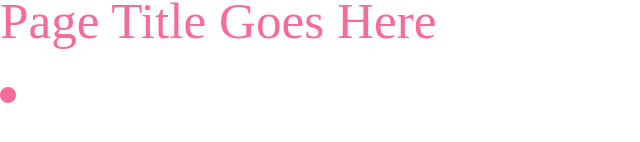
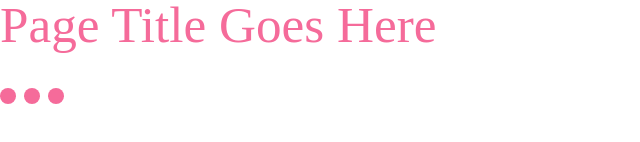
Before and after one commit to fabiolapoblete/ticket-service-examination, a React (Vite) app: page / in a window 1280 px wide. Shown: the part 412-554 px from the top of the page, without its empty margins (0-640 px from the left). Built offline with nearby package versions, Linux system fonts and the light colour scheme; a web font is replaced by a local one.

Commit message:
FooterNav component set

```diff
--- a/src/App.jsx
+++ b/src/App.jsx
@@ -1,3 +1,4 @@
+import FooterNav from "./Components/FooterNav";
 import NavButton from "./Components/NavButton";
 import PageTitle from "./Components/PageTitle";
 import "./Styles/App.css";
@@ -7,7 +8,7 @@ function App() {
         <div className="App">
             <h1>Hej</h1>
             <PageTitle />
-            <NavButton />
+            <FooterNav />
         </div>
     );
 }
--- /dev/null
+++ b/src/Components/FooterNav.jsx
@@ -0,0 +1,14 @@
+import NavButton from "./NavButton";
+import "../Styles/FooterNav.css";
+
+function FooterNav() {
+    return (
+        <section className="footerNav__container">
+            <NavButton />
+            <NavButton />
+            <NavButton />
+        </section>
+    );
+}
+
+export default FooterNav;
--- a/src/Components/NavButton.jsx
+++ b/src/Components/NavButton.jsx
@@ -1,5 +1,3 @@
-import "../Styles/NavButton.css";
-
 function NavButton() {
     return <button className="navButton"></button>;
 }
--- a/src/Styles/NavButton.css
+++ b/src/Styles/FooterNav.css
@@ -3,6 +3,11 @@
     --main-text-color: #f56b9a;
     --secondary-text-color: #37aeab;
     --third-text-color: #ffffffcc;
+}
+
+.footerNav__container {
+    display: flex;
+    gap: 0.5rem;
 }
 
 .navButton {
```
